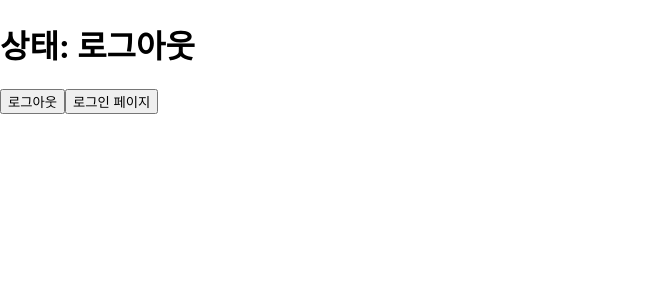
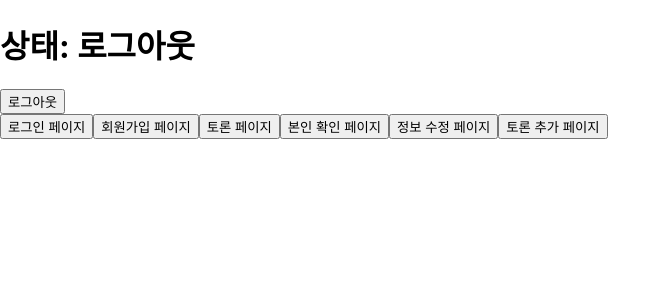
Before and after one commit to gwonmin/Philosophia, a React (Vite) app in the folder front/: page / in a window 1280 px wide. Shown: the top 300 px of the page, without its empty margins (0-671 px from the left). Built offline with nearby package versions, Linux system fonts and the light colour scheme; no server answers.

Commit message:
[Update]: 마스터 페이지 편의성 증가 + 버그 수정

```diff
--- a/front/src/components/organisms/LoginForm.tsx
+++ b/front/src/components/organisms/LoginForm.tsx
@@ -122,7 +122,7 @@ export default function LoginForm({ login, userInfo }: { login: boolean; userInf
       }}
     >
       <Typography component="h1" variant="h5">
-        로그인
+        {login ? "로그인" : "본인 확인"}
       </Typography>
       <Box component="form" noValidate onSubmit={handleSubmit} sx={{ mt: 3 }}>
         <Grid container spacing={2}>
--- a/front/src/components/organisms/RegisterForm.tsx
+++ b/front/src/components/organisms/RegisterForm.tsx
@@ -113,7 +113,7 @@ export default function RegisterForm({ register, userInfo }: { register: boolean
       }}
     >
       <Typography component="h1" variant="h5">
-        회원가입
+        {register ? "회원가입" : "정보 수정"}
       </Typography>
       <Box component="form" noValidate onSubmit={handleSubmit} sx={{ mt: 3 }}>
         <Grid container spacing={2}>
--- a/front/src/components/pages/UserStatusPage.tsx
+++ b/front/src/components/pages/UserStatusPage.tsx
@@ -36,13 +36,26 @@ export default function UserStatusPage() {
       )}
       <div>
         <button onClick={logout}>로그아웃</button>
-        <button
-          onClick={() => {
-            navigate("/login", { replace: true })
-          }}
-        >
-          로그인 페이지
-        </button>
+      </div>
+      <div>
+        {[
+          { text: "로그인 페이지", to: "/login" },
+          { text: "회원가입 페이지", to: "/register" },
+          { text: "토론 페이지", to: "/devates" },
+          { text: "본인 확인 페이지", to: "/checkUser" },
+          { text: "정보 수정 페이지", to: "/EditUserPage" },
+          { text: "토론 추가 페이지", to: "/addDevate" },
+        ].map((route) => {
+          return (
+            <button
+              onClick={() => {
+                navigate(route.to)
+              }}
+            >
+              {route.text}
+            </button>
+          )
+        })}
       </div>
     </div>
   )
```
